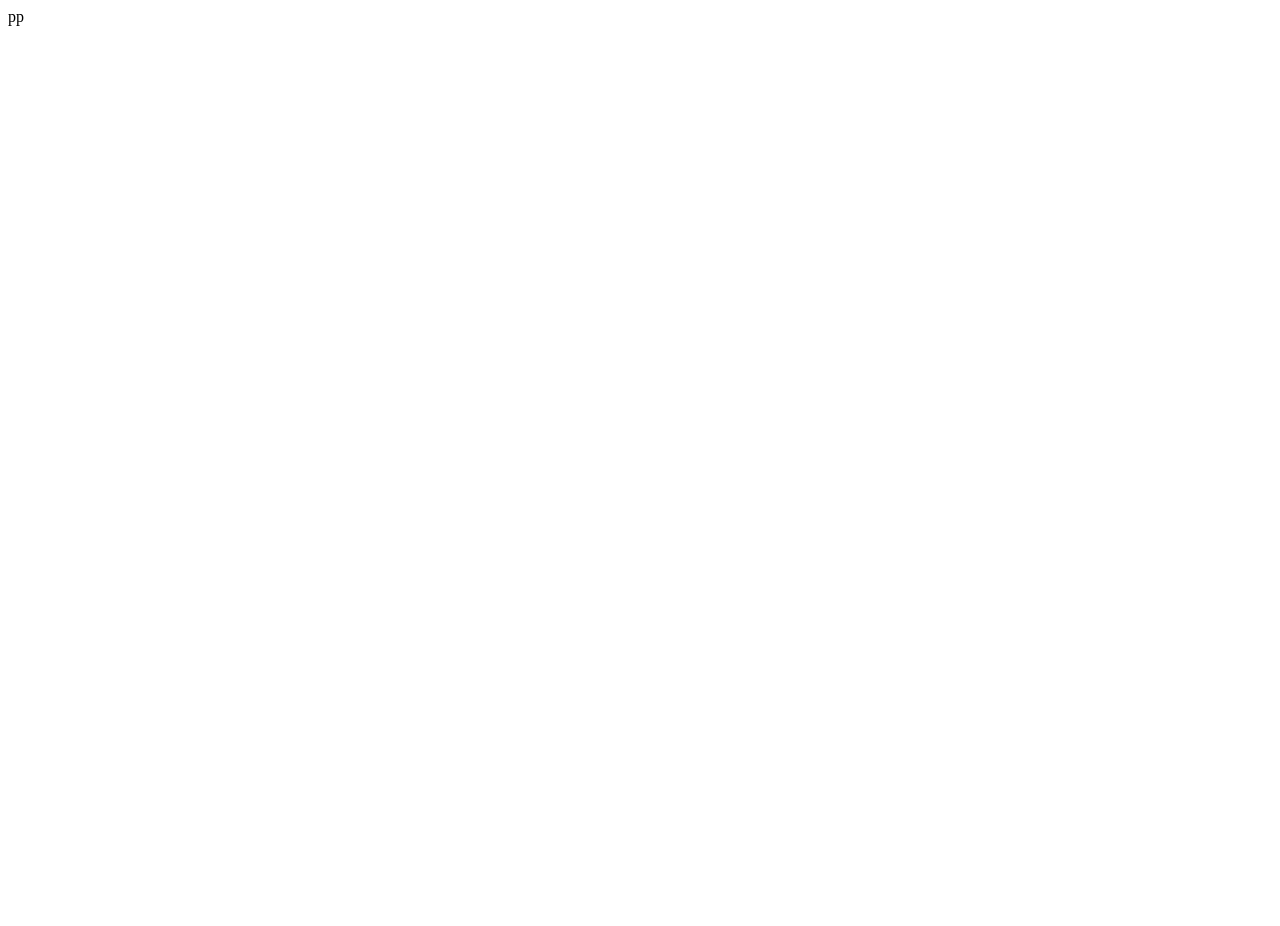
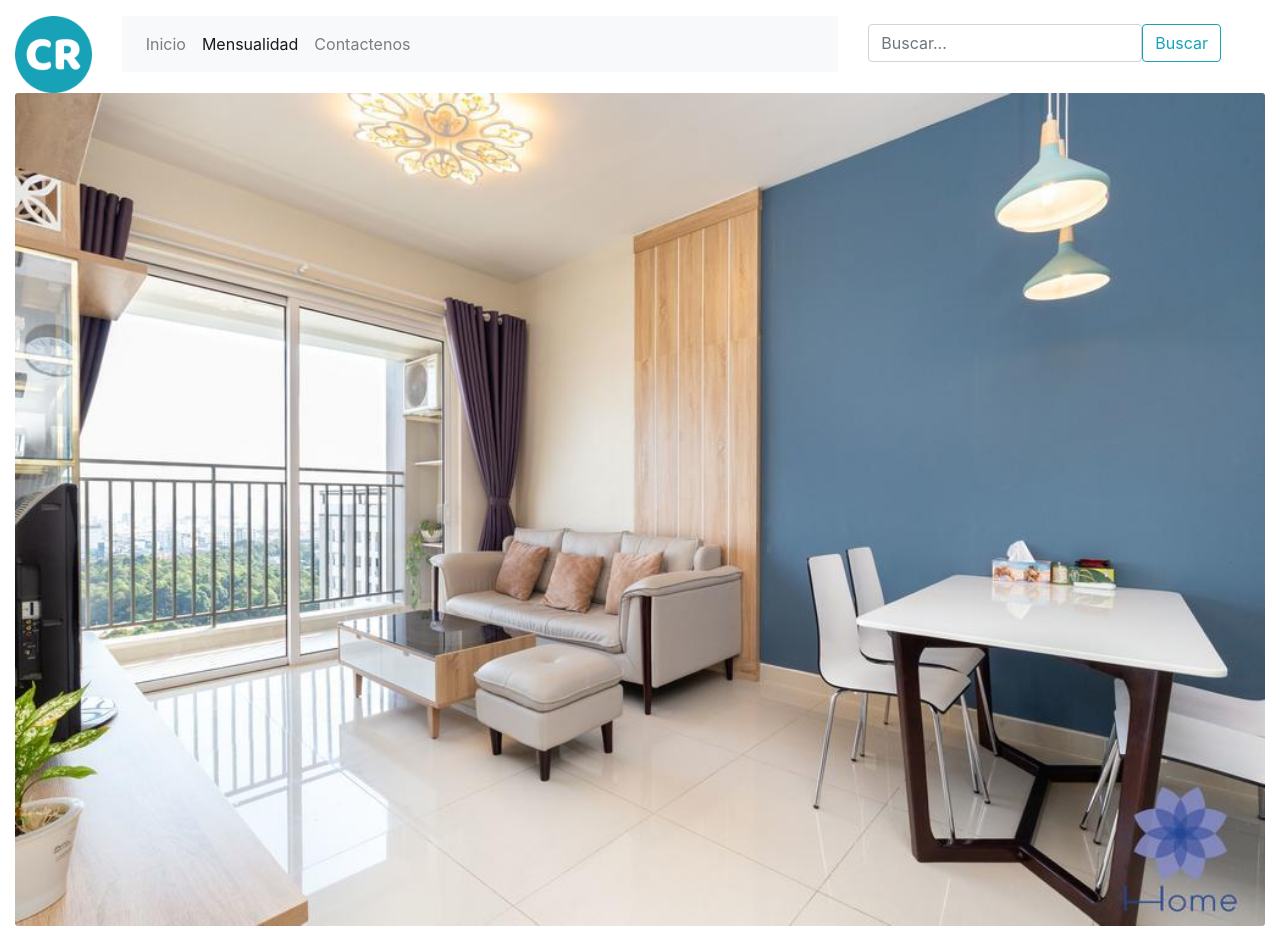
Before and after one commit to mcalleacademiageek/inmuebles, a plain HTML site: page index.html in a window 1280 px wide. Before the commit the page ends 800 px from the top, so only its background shows below. Drawn offline with nearby package versions, Linux system fonts and the light colour scheme.

Commit message:
se sube proyecto inmuebles completo

```diff
--- a/index.html
+++ b/index.html
@@ -1,11 +1,70 @@
 <!DOCTYPE html>
-<html lang="en">
+<html lang="es">
+
 <head>
     <meta charset="UTF-8">
-    <meta name="viewport" content="width=device-width, initial-scale=1.0">
-    <title>Proyecto Inmuebles</title>
+    <meta name="viewport" content="width=device-width, initial-scale=1, shrink-to-fit=no">
+    <link rel="stylesheet" href="https://cdn.jsdelivr.net/npm/bootstrap@4.5.3/dist/css/bootstrap.min.css"
+        integrity="sha384-TX8t27EcRE3e/ihU7zmQxVncDAy5uIKz4rEkgIXeMed4M0jlfIDPvg6uqKI2xXr2" crossorigin="anonymous">
+
+    <title>Proyectos de inmuebles</title>
 </head>
+
 <body>
-    <a>pp</a>
+    <main class="container-fluid">
+
+        <header>
+            <section class="row mt-3">
+                <artcle class="col-1">
+                    <img src="imagenes/logo.png" class="img-fluid" alt="Logo" />
+                </artcle>
+                <artcle class="col-7">
+                    <nav class="navbar navbar-expand-lg navbar-light bg-light">
+                        <button class="navbar-toggler" type="button" data-toggle="collapse"
+                            data-target="#navbarSupportedContent" aria-controls="navbarSupportedContent"
+                            aria-expanded="false" aria-label="Toggle navigation">
+                            <span class="navbar-toggler-icon"></span>
+                        </button>
+                        <div class="collapse navbar-collapse" id="navbarSupportedContent">
+                            <ul class="navbar-nav mr-auto">
+                                <li class="nav-item">
+                                    <a class="nav-link" href="#">Inicio </a>
+                                </li>
+                                <li class="nav-item active">
+                                    <a class="nav-link active" href="#">Mensualidad <span
+                                            class="sr-only">(current)</span></a>
+                                </li>
+                                <li class="nav-item">
+                                    <a class="nav-link" href="#">Contactenos</a>
+                                </li>
+                            </ul>
+                        </div>
+                    </nav>
+                </artcle>
+                <artcle class="col-4">
+                    <form class="form-inline my-2 my-lg-0">
+                        <input type="search" placeholder="Buscar..." class="form-control mt-2" />
+                        <input type="submit" value="Buscar" class="btn btn-outline-info mt-2" />
+                    </form>
+                </artcle>
+            </section>
+            <section class="row">
+                <article class="col-12">
+                    <img class="img-fluid card-img" src="imagenes/banner_img_1.jpg" />
+                </article>
+            </section>
+        </header>
+
+    </main>
+    <script src="https://code.jquery.com/jquery-3.5.1.slim.min.js"
+        integrity="sha384-DfXdz2htPH0lsSSs5nCTpuj/zy4C+OGpamoFVy38MVBnE+IbbVYUew+OrCXaRkfj"
+        crossorigin="anonymous"></script>
+    <script src="https://cdn.jsdelivr.net/npm/popper.js@1.16.1/dist/umd/popper.min.js"
+        integrity="sha384-9/reFTGAW83EW2RDu2S0VKaIzap3H66lZH81PoYlFhbGU+6BZp6G7niu735Sk7lN"
+        crossorigin="anonymous"></script>
+    <script src="https://cdn.jsdelivr.net/npm/bootstrap@4.5.3/dist/js/bootstrap.bundle.min.js"
+        integrity="sha384-ho+j7jyWK8fNQe+A12Hb8AhRq26LrZ/JpcUGGOn+Y7RsweNrtN/tE3MoK7ZeZDyx"
+        crossorigin="anonymous"></script>
 </body>
+
 </html>
```
Also changed, not shown: imagenes/banner_img_1.jpg (added), imagenes/logo.png (added), imagenes/logo_1.png (added), 2 other files.
